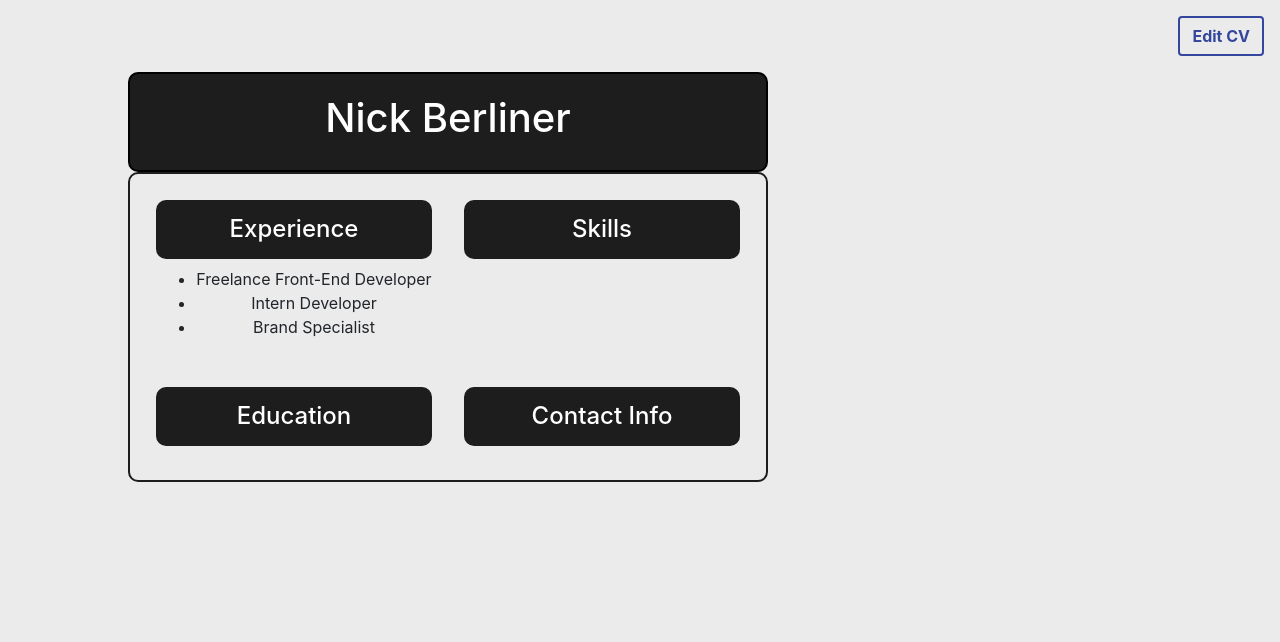
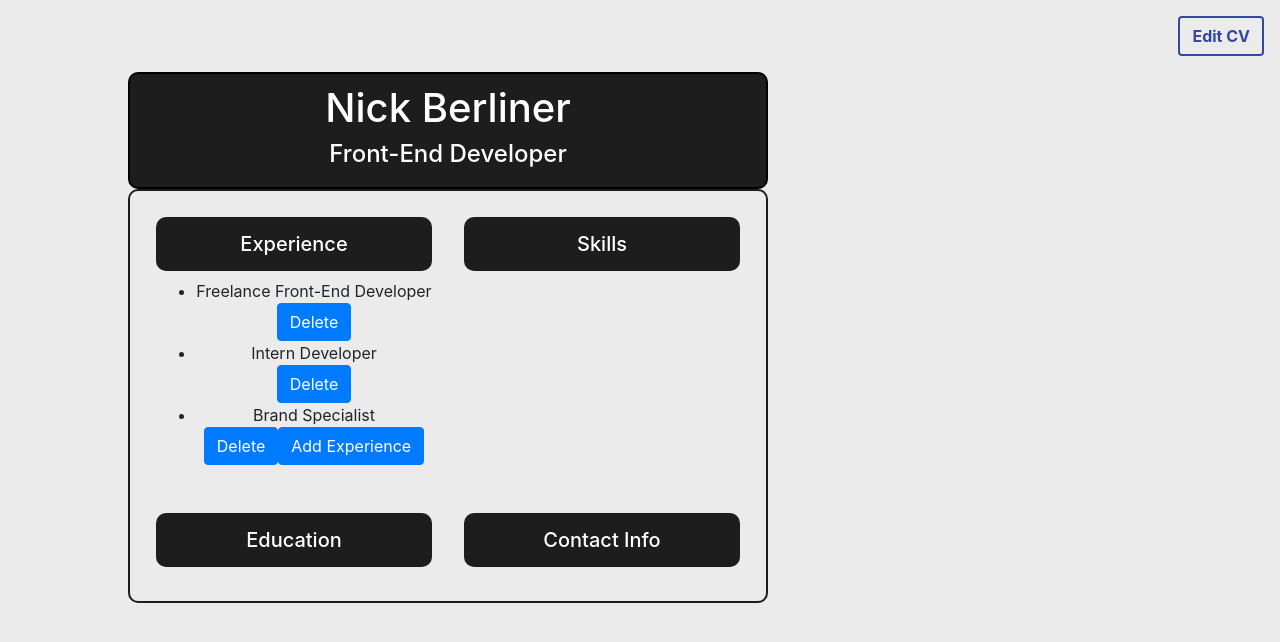
Before and after one commit to nickberliner1/betterly, a React (Create React App) app: page / in a window 1280 px wide. Shown: the top 642 px of the page. Built offline with nearby package versions, Linux system fonts and the light colour scheme.

Commit message:
Add and remove item is messy but working

```diff
--- a/src/App.js
+++ b/src/App.js
@@ -8,7 +8,9 @@ export default class App extends React.Component {
 		super(props);
 		this.state = {
 			isLoggedIn: false,
+			newInput: '',
 			name: 'Nick Berliner',
+			title: 'Front-End Developer',
 			experience: [
 							`Freelance Front-End Developer`,
 							`Intern Developer`,
@@ -34,32 +36,49 @@ export default class App extends React.Component {
         })
 	}
 
-	handleExperienceInput = (index, e) => {
-		// Make a copy of experience
-		let updatedExperience = [...this.state.experience];
+	handleTitleInput = (e) => {
+		this.setState({
+			title: e.target.value
+		})
+	}
 
-		// Update with modified input
-		updatedExperience[index] = e.target.value;
+	handleGeneralInput = (e) => {
+		this.setState({
+			newInput: e.target.value
+		})
+	}
 
-		// Update state
-        this.setState({
-            experience: updatedExperience
-        })
-    }
+	handleAddExperience = (e) => {
+		this.setState({
+			experience: [...this.state.experience, this.state.newInput],
+		})
+	}
+
+	handleDeleteExperience = (key) => {
+		this.state.experience.splice(key, 1);
+		this.setState({
+			experience: this.state.experience
+		})
+	}
 
 	render() {
 		return (
 			<div className="App">
 				<MyNavbar
-					handleNameInput={this.handleNameInput}
-					handleExperienceInput={this.handleExperienceInput}
 					isLoggedIn={this.state.isLoggedIn}
 					handleLogin={this.handleLogin}
+					handleNameInput={this.handleNameInput}
+					handleTitleInput={this.handleTitleInput}
 				/>
 				<Cv
 					name={this.state.name}
+					title={this.state.title}
 					experience={this.state.experience}
 					isLoggedIn={this.state.isLoggedIn}
+					newInput={this.state.newInput}
+					handleGeneralInput={this.handleGeneralInput}
+					handleAddExperience={this.handleAddExperience}
+					handleDeleteExperience={this.handleDeleteExperience}
 				/>
 			</div>
 		)
--- a/src/components/Cv.js
+++ b/src/components/Cv.js
@@ -14,31 +14,29 @@ export default class Cv extends React.Component {
             <div className="cv-container">
                 <div className="cv-header">
                     <h1>{this.props.name}</h1>
+                    <h4>{this.props.title}</h4>
                 </div>
                 <div className="cv-body">
                     <section className="experience">
-                        <h4>Experience</h4>
+                        <h5>Experience</h5>
                         <ul>
                             <Experience
                                 experience={this.props.experience}
+                                onChange={this.props.newInput}
+                                handleGeneralInput={this.props.handleGeneralInput}
+                                handleAddExperience={this.props.handleAddExperience}
+                                handleDeleteExperience={this.props.handleDeleteExperience}
                             />
-                        {/* {
-                        this.props.experience.map((experience, index) => {
-                            return (
-                                <ListItem key={index} value={experience} />
-                            );
-                        })
-                        } */}
                         </ul>
                     </section>
                     <section className="skills">
-                        <h4>Skills</h4>
+                        <h5>Skills</h5>
                     </section>
                     <section className="education">
-                        <h4>Education</h4>
+                        <h5>Education</h5>
                     </section>
                     <section className="contact">
-                        <h4>Contact Info</h4>
+                        <h5>Contact Info</h5>
                     </section>
                 </div>
             </div>
--- a/src/components/EditCvForm.js
+++ b/src/components/EditCvForm.js
@@ -1,28 +1,15 @@
 import React from "react";
 import Form from "react-bootstrap/Form";
 import Button from "react-bootstrap/Button";
-import { getQueriesForElement } from "@testing-library/react";
 
 export default class EditCvForm extends React.Component {
 	constructor(props) {
 		super(props);
 		this.state = {
-			// loggedIn: false,
 			email: '',
 			password: ''
 		};
-		// this.handleLogin = this.handleLogin.bind(this);
 	}
-
-	// handleLogin() {
-	// 	this.setState(prevState => ({
-	// 		loggedIn: !prevState.loggedIn,
-	// 		email: "",
-	// 		password: ""
-	// 	}))
-	// 	let getForm = document.getElementsByName("login-form");
-	// 	getForm[0].reset();
-	// }
 
 	handleSubmit = (e) => {
 		e.preventDefault()
@@ -80,11 +67,11 @@ export default class EditCvForm extends React.Component {
 								onChange={this.props.handleNameInput}
 								placeholder="Name"
 							></Form.Control>
-							<textarea
-								placeholder="Experience"
-								// value={this.props.experience[0]}
-								// onChange={(e) => this.props.handleExperienceInput(e)}
-							></textarea>
+							<Form.Control
+								autoFocus
+								onChange={this.props.handleTitleInput}
+								placeholder="Title"
+							></Form.Control>
 						</Form.Group>
 						<Button
 							block size="lg"
--- a/src/components/Experience.js
+++ b/src/components/Experience.js
@@ -1,19 +1,104 @@
 import React, { useState } from 'react';
 import ListItem from './ListItem';
+import Button from 'react-bootstrap/Button';
 
 const Experience = (props) => {
+    const [edit, setEdit] = useState(false);
+
+    const handleEdit = () => {
+        setEdit(!edit);
+    }
+
     return (
         <div>
             {
                 props.experience &&
                 props.experience.map((experience, index) => {
                     return (
-                        <ListItem key={index} value={experience} />
+                        <>
+                            <ListItem
+                                key={index}
+                                value={experience}
+                            />
+                            <Button onClick={() => {
+                                props.handleDeleteExperience(index)
+                            }}>Delete</Button>
+                        </>
                     )
                 })
             }
+            <Button onClick={handleEdit}>{edit ? 'Done' : 'Add Experience'}</Button>
+            {edit ?
+            <>
+                <Button onClick={props.handleAddExperience}>Save</Button>
+                <input
+                    name="add-experience"
+                    type="text"
+                    value={props.newInput}
+                    onChange={props.handleGeneralInput}
+                    placeholder="Add a new role"
+                />
+            </>
+            : null}
         </div>
     )
 };
 
 export default Experience;
+
+
+
+
+// import React, { useState } from 'react';
+// import Form from 'react-bootstrap/Form';
+// import Button from 'react-bootstrap/Button';
+
+// const Experience = (props) => {
+
+//     const [edit, setEdit] = useState(false);
+
+//     const handleEdit = () => {
+//         setEdit(true);
+//     }
+
+//     const handleSave = () => {
+//         setEdit(false);
+//     }
+//     // const [experienceItem, setExperienceItem] = useState(experience.value);
+
+//     // const handleInput = (e) => {
+//     //     setExperienceItem(e.target.value);
+//     // }
+
+//     return (
+//         <div>
+//             {
+//                 props.experience &&
+//                 props.experience.map((experience, index) => {
+//                     return (
+//                         <li onClick={handleEdit}>
+//                                 {edit ? <Form.Control
+//                                     key={index}
+//                                     onChange={props.handleExperienceInput}
+//                                 ></Form.Control>
+//                                 : null}
+
+//                                 {props.experience[index]}
+
+//                         </li>
+//                     )
+//                 })
+//             }
+
+//             {edit ?
+//                 <Button onClick={handleSave}>
+//                     Save
+//                 </Button>
+//                 :
+//                 null
+//             }
+//         </div>
+//     )
+// };
+
+// export default Experience;
--- a/src/components/ListItem.js
+++ b/src/components/ListItem.js
@@ -2,29 +2,12 @@ import React, { useState } from 'react';
 import Button from 'react-bootstrap/Button';
 
 function ListItem(props) {
-    const [edit, setEdit] = useState(false);
-
-    const handleEdit = () => {
-        setEdit(!edit);
-    }
 
     return (
         <>
-        {edit ?
             <li>
-                <input
-                    type="text"
-                    value={props.value}
-                />
-                <Button onClick={handleEdit}>
-                Save
-                </Button>
-            </li>
-        :
-            <li onClick={handleEdit} offCl>
                 {props.value}
             </li>
-        }
         </>
     )
 }
--- a/src/components/MyNavbar.js
+++ b/src/components/MyNavbar.js
@@ -46,9 +46,10 @@ export default function MyNavbar(props){
                             }}>
                             <EditCvForm
                                 onLoginOpen={onLoginOpen}
+                                isLoggedIn={props.isLoggedIn}
+                                handleLogin={props.handleLogin}
                                 handleNameInput={props.handleNameInput}
-                                isLoggedIn={props.isLoggedIn}
-					            handleLogin={props.handleLogin}
+                                handleTitleInput={props.handleTitleInput}
                             />
                         </div>
 
--- a/src/components/styles/cv.css
+++ b/src/components/styles/cv.css
@@ -9,9 +9,16 @@
     background-color: #1d1d1d;
 }
 
+.cv-header h1, h4 {
+    color: white;
+}
+
 .cv-header h1 {
-    padding: 20px;
-    color: white;
+    padding-top: 10px;
+}
+
+.cv-header h4 {
+    padding-bottom: 10px;
 }
 
 .cv-body {
@@ -24,7 +31,7 @@
     border-radius: 10px;
 }
 
-.cv-body h4 {
+.cv-body h5 {
     padding: 15px;
     border-radius: 10px;
     background-color: #1d1d1d;
```
